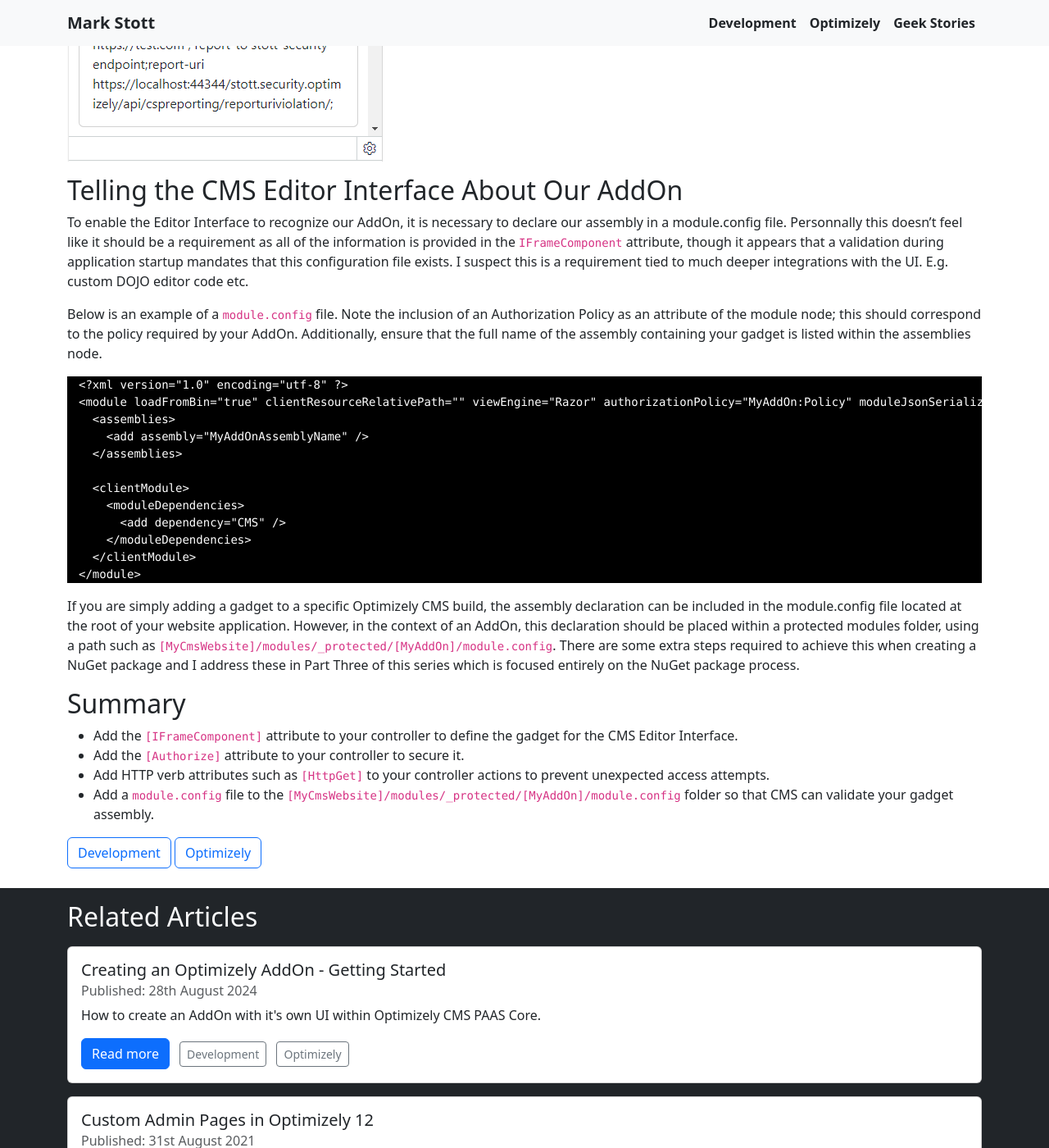
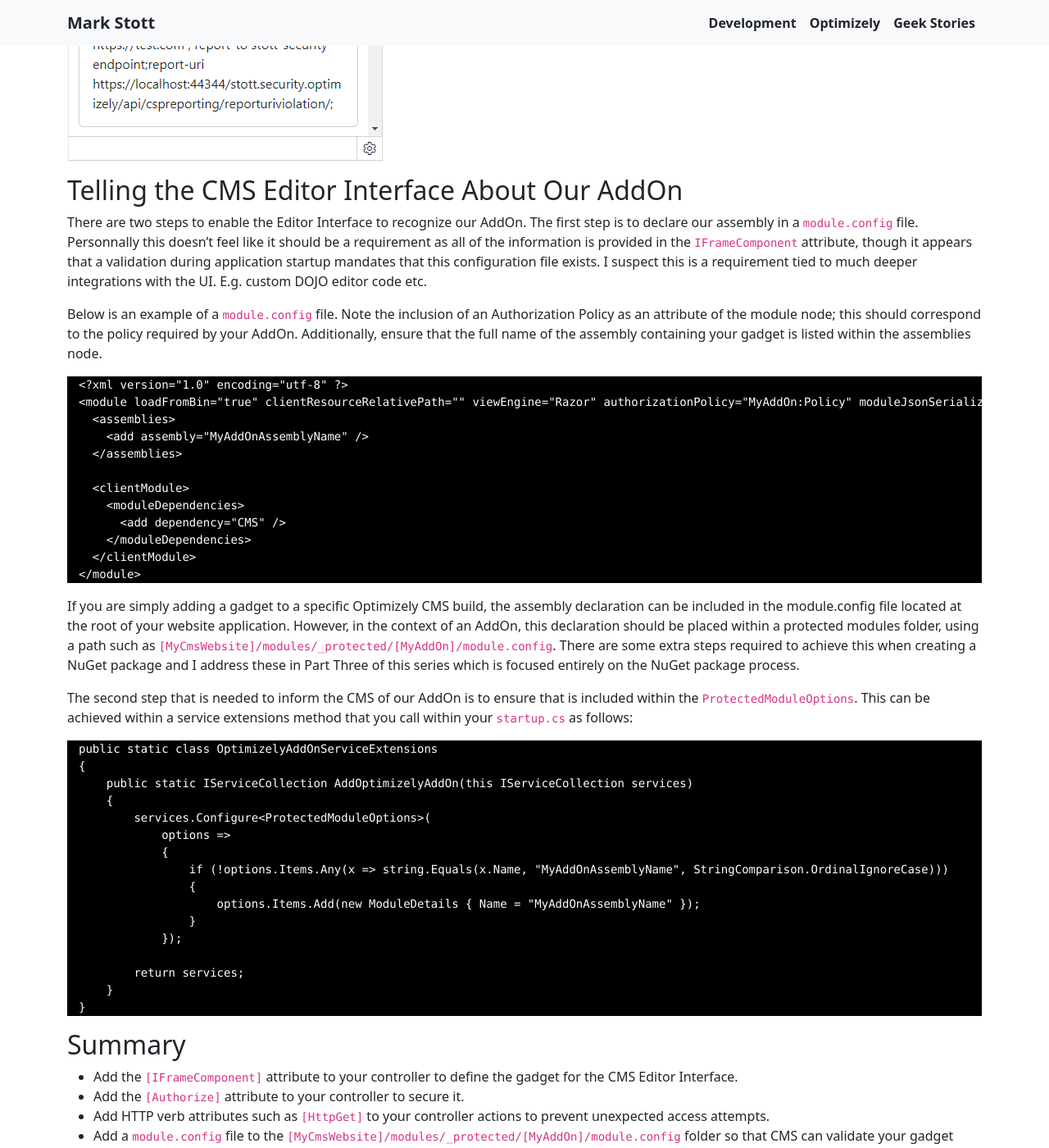
Before and after one commit to GeekInTheNorth/GeekInTheNorth.github.io, a Jekyll site: the page built from _posts/2024-08-30-how-to-create-an-optimizely-addon-part-2.md, in a window 1280 px wide and 1400 px high, scrolled down 3379 px. Shown: the whole window at 82% size. Built offline with Jekyll 4.4.1, drawn with Linux system fonts in a browser that asks for light colours.

Commit message:
Update 2024-08-30-how-to-create-an-optimizely-addon-part-2.md

````diff
--- a/_posts/2024-08-30-how-to-create-an-optimizely-addon-part-2.md
+++ b/_posts/2024-08-30-how-to-create-an-optimizely-addon-part-2.md
@@ -96,7 +96,7 @@
 
 ## Telling the CMS Editor Interface About Our AddOn
 
-To enable the Editor Interface to recognize our AddOn, it is necessary to declare our assembly in a module.config file.  Personnally this doesn't feel like it should be a requirement as all of the information is provided in the `IFrameComponent` attribute, though it appears that a validation during application startup mandates that this configuration file exists.  I suspect this is a requirement tied to much deeper integrations with the UI.  E.g. custom DOJO editor code etc.
+There are two steps to enable the Editor Interface to recognize our AddOn.  The first step is to declare our assembly in a `module.config` file.  Personnally this doesn't feel like it should be a requirement as all of the information is provided in the `IFrameComponent` attribute, though it appears that a validation during application startup mandates that this configuration file exists.  I suspect this is a requirement tied to much deeper integrations with the UI.  E.g. custom DOJO editor code etc.
 
 Below is an example of a `module.config` file. Note the inclusion of an Authorization Policy as an attribute of the module node; this should correspond to the policy required by your AddOn. Additionally, ensure that the full name of the assembly containing your gadget is listed within the assemblies node.
 
@@ -117,6 +117,27 @@
 
 If you are simply adding a gadget to a specific Optimizely CMS build, the assembly declaration can be included in the module.config file located at the root of your website application. However, in the context of an AddOn, this declaration should be placed within a protected modules folder, using a path such as `[MyCmsWebsite]/modules/_protected/[MyAddOn]/module.config`. There are some extra steps required to achieve this when creating a NuGet package and I address these in Part Three of this series which is focused entirely on the NuGet package process.
 
+The second step that is needed to inform the CMS of our AddOn is to ensure that is included within the `ProtectedModuleOptions`. This can be achieved within a service extensions method that you call within your `startup.cs` as follows:
+
+```
+public static class OptimizelyAddOnServiceExtensions
+{
+    public static IServiceCollection AddOptimizelyAddOn(this IServiceCollection services)
+    {
+        services.Configure<ProtectedModuleOptions>(
+            options =>
+            {
+                if (!options.Items.Any(x => string.Equals(x.Name, "MyAddOnAssemblyName", StringComparison.OrdinalIgnoreCase)))
+                {
+                    options.Items.Add(new ModuleDetails { Name = "MyAddOnAssemblyName" });
+                }
+            });
+
+        return services;
+    }
+}
+```
+
 ## Summary
 
 - Add the `[IFrameComponent]` attribute to your controller to define the gadget for the CMS Editor Interface.
````
